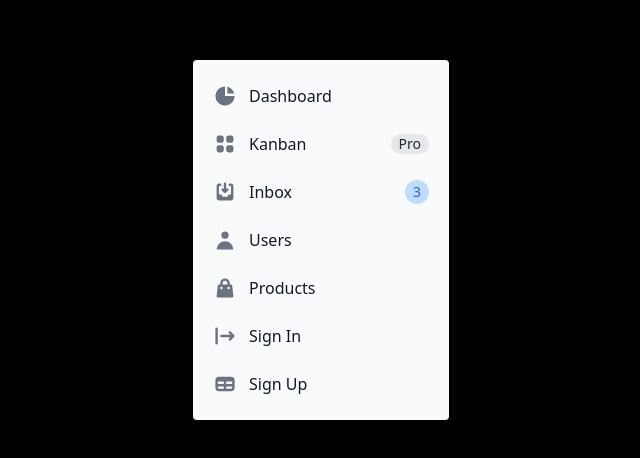
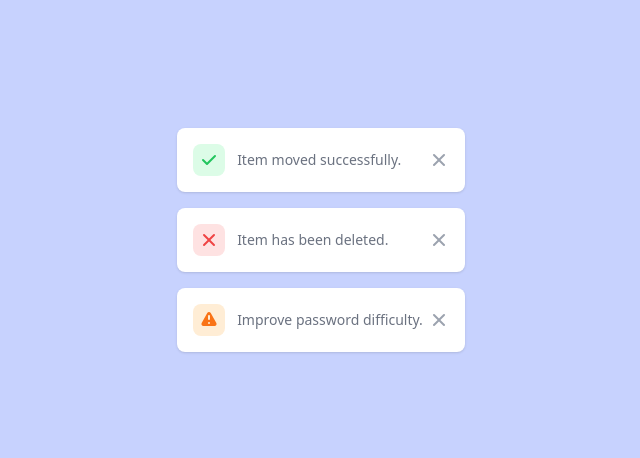
Before and after one commit to Aestheticsuraj234/100daysOfcode, a Next.js app: page / in a window 1280 px wide. Shown: the part 160-618 px from the top of the page, without its empty margins (319-959 px from the left). Built offline with nearby package versions, Linux system fonts and the light colour scheme.

Commit message:
day-9 is complete

```diff
--- /dev/null
+++ b/components/day-9/Toast.js
@@ -0,0 +1,45 @@
+import React from 'react'
+
+const Toast = () => {
+  return (
+    <div>
+
+<div id="toast-success" className="flex items-center w-full max-w-xs p-4 mb-4 text-gray-500 bg-white rounded-lg shadow dark:text-gray-400 dark:bg-gray-800" role="alert">
+    <div className="inline-flex items-center justify-center flex-shrink-0 w-8 h-8 text-green-500 bg-green-100 rounded-lg dark:bg-green-800 dark:text-green-200">
+        <svg aria-hidden="true" className="w-5 h-5" fill="currentColor" viewBox="0 0 20 20" xmlns="http://www.w3.org/2000/svg"><path fill-rule="evenodd" d="M16.707 5.293a1 1 0 010 1.414l-8 8a1 1 0 01-1.414 0l-4-4a1 1 0 011.414-1.414L8 12.586l7.293-7.293a1 1 0 011.414 0z" clip-rule="evenodd"></path></svg>
+        <span className="sr-only">Check icon</span>
+    </div>
+    <div className="ml-3 text-sm font-normal">Item moved successfully.</div>
+    <button type="button" className="ml-auto -mx-1.5 -my-1.5 bg-white text-gray-400 hover:text-gray-900 rounded-lg focus:ring-2 focus:ring-gray-300 p-1.5 hover:bg-gray-100 inline-flex h-8 w-8 dark:text-gray-500 dark:hover:text-white dark:bg-gray-800 dark:hover:bg-gray-700" data-dismiss-target="#toast-success" aria-label="Close">
+        <span className="sr-only">Close</span>
+        <svg aria-hidden="true" className="w-5 h-5" fill="currentColor" viewBox="0 0 20 20" xmlns="http://www.w3.org/2000/svg"><path fill-rule="evenodd" d="M4.293 4.293a1 1 0 011.414 0L10 8.586l4.293-4.293a1 1 0 111.414 1.414L11.414 10l4.293 4.293a1 1 0 01-1.414 1.414L10 11.414l-4.293 4.293a1 1 0 01-1.414-1.414L8.586 10 4.293 5.707a1 1 0 010-1.414z" clip-rule="evenodd"></path></svg>
+    </button>
+</div>
+<div id="toast-danger" className="flex items-center w-full max-w-xs p-4 mb-4 text-gray-500 bg-white rounded-lg shadow dark:text-gray-400 dark:bg-gray-800" role="alert">
+    <div className="inline-flex items-center justify-center flex-shrink-0 w-8 h-8 text-red-500 bg-red-100 rounded-lg dark:bg-red-800 dark:text-red-200">
+        <svg aria-hidden="true" className="w-5 h-5" fill="currentColor" viewBox="0 0 20 20" xmlns="http://www.w3.org/2000/svg"><path fill-rule="evenodd" d="M4.293 4.293a1 1 0 011.414 0L10 8.586l4.293-4.293a1 1 0 111.414 1.414L11.414 10l4.293 4.293a1 1 0 01-1.414 1.414L10 11.414l-4.293 4.293a1 1 0 01-1.414-1.414L8.586 10 4.293 5.707a1 1 0 010-1.414z" clip-rule="evenodd"></path></svg>
+        <span className="sr-only">Error icon</span>
+    </div>
+    <div className="ml-3 text-sm font-normal">Item has been deleted.</div>
+    <button type="button" className="ml-auto -mx-1.5 -my-1.5 bg-white text-gray-400 hover:text-gray-900 rounded-lg focus:ring-2 focus:ring-gray-300 p-1.5 hover:bg-gray-100 inline-flex h-8 w-8 dark:text-gray-500 dark:hover:text-white dark:bg-gray-800 dark:hover:bg-gray-700" data-dismiss-target="#toast-danger" aria-label="Close">
+        <span className="sr-only">Close</span>
+        <svg aria-hidden="true" className="w-5 h-5" fill="currentColor" viewBox="0 0 20 20" xmlns="http://www.w3.org/2000/svg"><path fill-rule="evenodd" d="M4.293 4.293a1 1 0 011.414 0L10 8.586l4.293-4.293a1 1 0 111.414 1.414L11.414 10l4.293 4.293a1 1 0 01-1.414 1.414L10 11.414l-4.293 4.293a1 1 0 01-1.414-1.414L8.586 10 4.293 5.707a1 1 0 010-1.414z" clip-rule="evenodd"></path></svg>
+    </button>
+</div>
+<div id="toast-warning" className="flex items-center w-full max-w-xs p-4 text-gray-500 bg-white rounded-lg shadow dark:text-gray-400 dark:bg-gray-800" role="alert">
+    <div className="inline-flex items-center justify-center flex-shrink-0 w-8 h-8 text-orange-500 bg-orange-100 rounded-lg dark:bg-orange-700 dark:text-orange-200">
+        <svg aria-hidden="true" className="w-5 h-5" fill="currentColor" viewBox="0 0 20 20" xmlns="http://www.w3.org/2000/svg"><path fill-rule="evenodd" d="M8.257 3.099c.765-1.36 2.722-1.36 3.486 0l5.58 9.92c.75 1.334-.213 2.98-1.742 2.98H4.42c-1.53 0-2.493-1.646-1.743-2.98l5.58-9.92zM11 13a1 1 0 11-2 0 1 1 0 012 0zm-1-8a1 1 0 00-1 1v3a1 1 0 002 0V6a1 1 0 00-1-1z" clip-rule="evenodd"></path></svg>
+        <span className="sr-only">Warning icon</span>
+    </div>
+    <div className="ml-3 text-sm font-normal">Improve password difficulty.</div>
+    <button type="button" className="ml-auto -mx-1.5 -my-1.5 bg-white text-gray-400 hover:text-gray-900 rounded-lg focus:ring-2 focus:ring-gray-300 p-1.5 hover:bg-gray-100 inline-flex h-8 w-8 dark:text-gray-500 dark:hover:text-white dark:bg-gray-800 dark:hover:bg-gray-700" data-dismiss-target="#toast-warning" aria-label="Close">
+        <span className="sr-only">Close</span>
+        <svg aria-hidden="true" className="w-5 h-5" fill="currentColor" viewBox="0 0 20 20" xmlns="http://www.w3.org/2000/svg"><path fill-rule="evenodd" d="M4.293 4.293a1 1 0 011.414 0L10 8.586l4.293-4.293a1 1 0 111.414 1.414L11.414 10l4.293 4.293a1 1 0 01-1.414 1.414L10 11.414l-4.293 4.293a1 1 0 01-1.414-1.414L8.586 10 4.293 5.707a1 1 0 010-1.414z" clip-rule="evenodd"></path></svg>
+    </button>
+</div>
+
+    </div>
+  )
+}
+
+export default Toast
--- a/pages/index.js
+++ b/pages/index.js
@@ -1,6 +1,5 @@
 import Head from "next/head";
-import PageNotFound from "../components/day-7/PageNotFound";
-import Sidebar from "../components/day-8/Sidebar";
+import Toast from "../components/day-9/Toast";
 export default function Home() {
   return (
     <div>
@@ -9,8 +8,8 @@ export default function Home() {
         <meta name="description" content="Generated by create next app" />
         <link rel="icon" href="/pro.ico" />
       </Head>
-      <main className="h-screen w-screen flex justify-center items-center bg-black">
-       <Sidebar/>
+      <main className="h-screen w-screen flex justify-center items-center bg-indigo-200">
+       <Toast/>
       </main>
     </div>
   );
```
